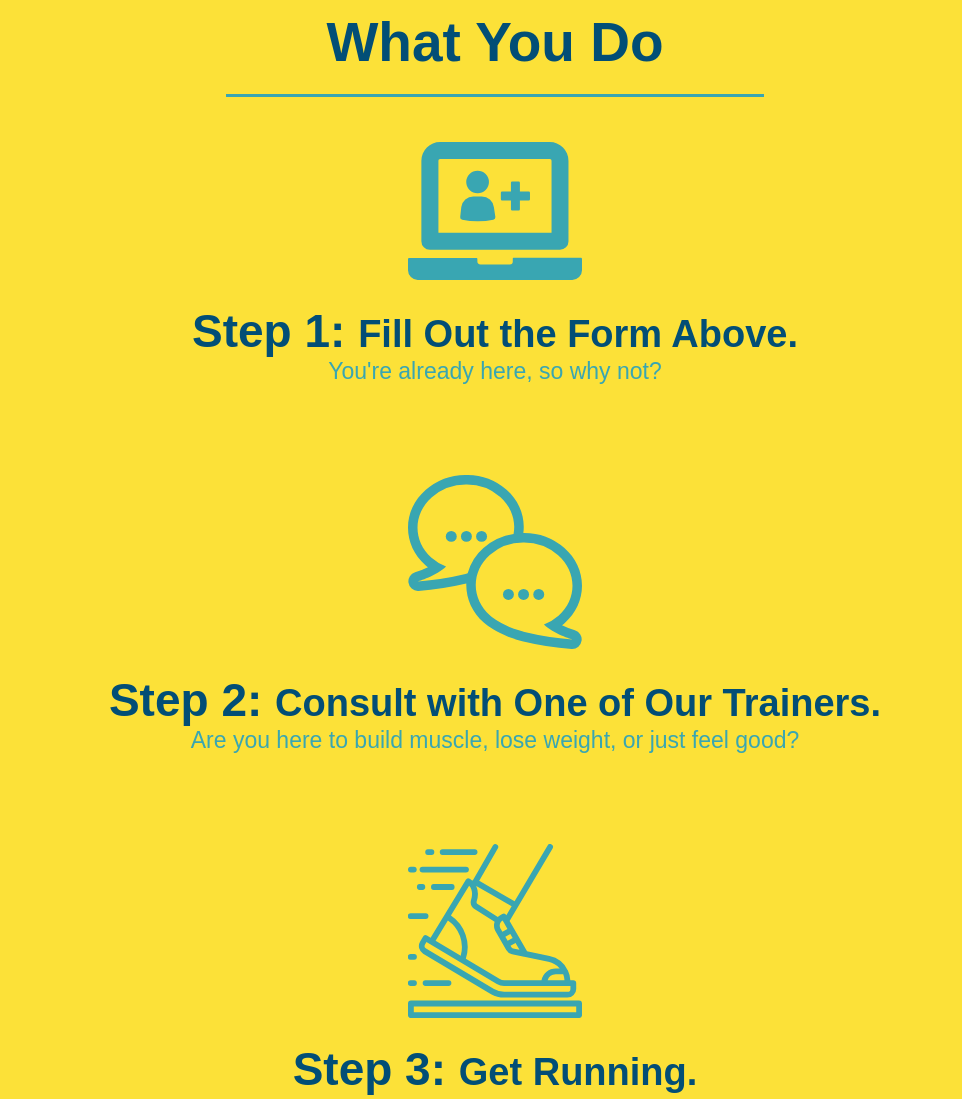
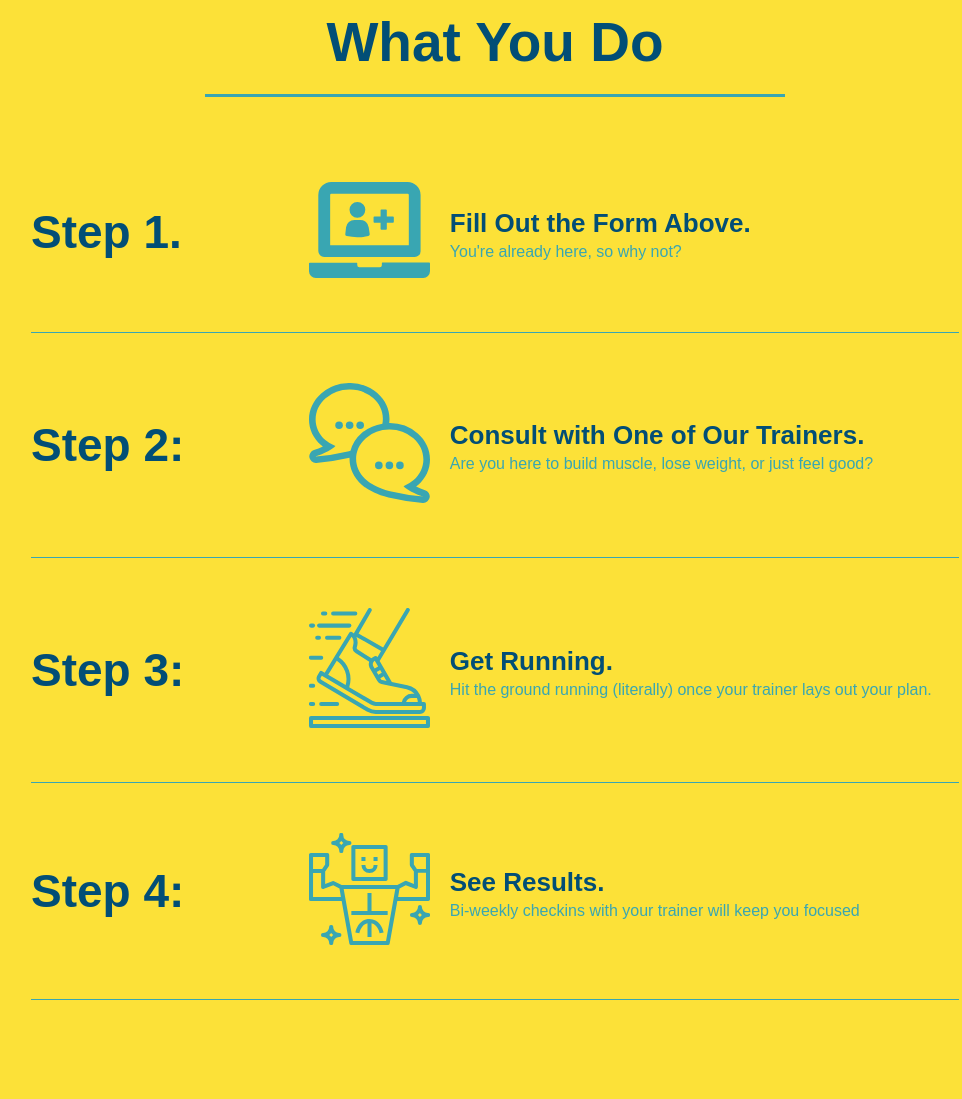
Before and after one commit to HabibJah1/run-buddy, a plain HTML site: page index.html in a window 1280 px wide. Shown: the part 1140-2239 px from the top of the page, without its empty margins (145-1107 px from the left). Drawn offline with Linux system fonts and the light colour scheme.

Commit message:
add flexbox to the steps

```diff
--- a/assets/css/style.css
+++ b/assets/css/style.css
@@ -1,8 +1,15 @@
+* {
+  margin: 0;
+  padding: 0;
+  box-sizing: border-box;
+}
+
 body {
   /* more on this crazy alphanumerical value in a minute! */
   color: #39a6b2;
   font-family: Arial, Helvetica, sans-serif;
 }
+
 /* apply styles to <header>*/
 header {
   padding: 20px 35px 20px 35px;
@@ -42,12 +49,6 @@ header nav ul li a {
   font-size: 1.55vw;
 }
 
-* {
-    margin: 0;
-    padding: 0;
-    box-sizing: border-box;
-}
-
 footer {
   display: flex;
   justify-content: space-between;
@@ -75,6 +76,7 @@ footer a {
 section {
   padding: 60px;
 }
+
 /* Hero Style Start */
 .hero {
   background-image: url(../images/hero-bg1.jpg);
@@ -115,6 +117,7 @@ section {
 .hero-form p {
   margin: 5px 0 15px 0;
 }
+
 /* Hero Style End */
 .form-input {
   border: 1px solid #024e76;
@@ -137,10 +140,8 @@ section {
   padding: 10px 20px;
   font-size: 16px;
 }
+
 /* HERO STYLES END */
-.intro {
-    text-align: center;
-}
 
 .intro h2 {
   font-size: 55px;
@@ -158,20 +159,22 @@ section {
   width: 80%;
   font-size: 20px;
   margin: 0 auto;
+  text-align: center;
 }
 
 .steps {
-    text-align: center;
   background: #fce138;
 }
 
 .section-title {
   font-size: 55px;
   color: #024e76;
-    margin-bottom: 35px;
-    padding: 0 100px 20px 100px;
   border-bottom: 3px solid;
-    display: inline-block;
+  padding-bottom: 20px;
+  text-align: center;
+  margin: 0 auto 35px auto;
+  width: 50%;
+
 }
 
 .primary-border {
@@ -182,32 +185,50 @@ section {
   border-color: #39a6b2;
 }
 
-  .steps div {
-    margin-bottom: 80px;
+.step {
+  margin: 50px auto;
+  padding-bottom: 50px;
+  width: 80%;
+  border-bottom: 1px solid #39a6b2;
+  display: flex;
+  flex-wrap: wrap;
+  align-items: center;
+  justify-content: space-between;
+}
+.step h3 {
+  color: #024e76;
+  font-size: 46px;
+  flex: 1 30%;
 }
 
-  .steps img {
-    width: 15%;
-    margin: 10px 0;
+.step-info {
+  display: flex;
+  flex-wrap: wrap;
+  align-items: center;
+  flex: 2 70%;
 }
 
-  .steps h3 {
-    color: #024e76;
-    font-size:  46px;
-    margin-top: 10px;
+.step-img {
+  flex: 1 12%;
+  margin-right: 20px;
 }
 
-  .steps p {
-    color: #39a6b2;
-    font-size: 23px;
+.step-img img {
+  max-width: 100%;
+}
+.step-text {
+  flex: 12;
 }
 
-  .steps span {
-    font-size: 38px;
+.steps-text p {
+  color: #39a6b2;
+  font-size: 18px;
 }
 
-  .trainers {
-    text-align: center;
+.step-text h4 {
+font-size: 26px;
+line-height: 1.5;
+color: #024e76;
 }
 
 .trainer {
@@ -255,9 +276,9 @@ section {
   font-size: 17px;
   line-height: 1.3;
 }
+
 /* REACH OUT STYLES START */
 .contact {
-    text-align: center;
   background: #024e76;
 }
 
@@ -284,7 +305,8 @@ section {
   font-size: 32px;
 }
 
-  .contact-info p, .contact-info address {
+.contact-info p,
+.contact-info address {
   margin: 20px 0;
   line-height: 1.5;
   font-size: 20px;
@@ -295,4 +317,7 @@ section {
   color: #fce138;
 }
 
+.flex-row {
+  display: flex;
+}
 /* REACH OUT STYLES END */
--- a/index.html
+++ b/index.html
@@ -1,10 +1,12 @@
 <!DOCTYPE html>
 <html lang="en">
+
 <head>
   <meta charset="UTF-8" />
   <title>Run Buddy</title>
-    <link rel="stylesheet" href= "assets\css\style.css"/>
+  <link rel="stylesheet" href="assets\css\style.css" />
 </head>
+
 <body>
   <!-- navigation -->
   <header>
@@ -36,7 +38,11 @@
     <div class="hero-cta">
       <h2>Start Building Habits.</h2>
       <p>
-          seitan heirloom post-ironic pop-up iPhone mlkshk hella selfies fashion axe occupy readymade put a bird on it messenger bag Wes Anderson Schlitz plaid Bushwick church-key lo-fi skateboard slow-carb hashtag trust fund Williamsburg biodiesel fixie farm-to-table 8-bit banjo XOXO Banksy chillwave bicycle rights retro cliche tattooed bespoke irony mumblecore Shoreditch deep v polaroid McSweeney's bitters cray gentrify tofu Marfa you probably haven't heard of them yr banh mi asymmetrical art party selvage letterpress High Life.
+        seitan heirloom post-ironic pop-up iPhone mlkshk hella selfies fashion axe occupy readymade put a bird on it
+        messenger bag Wes Anderson Schlitz plaid Bushwick church-key lo-fi skateboard slow-carb hashtag trust fund
+        Williamsburg biodiesel fixie farm-to-table 8-bit banjo XOXO Banksy chillwave bicycle rights retro cliche
+        tattooed bespoke irony mumblecore Shoreditch deep v polaroid McSweeney's bitters cray gentrify tofu Marfa you
+        probably haven't heard of them yr banh mi asymmetrical art party selvage letterpress High Life.
       </p>
     </div>
     <div class="hero-form">
@@ -45,23 +51,23 @@
       <!-- Add form element-->
       <form>
         <label for="name">Enter full name:</label>
-          <input type="text" placeholder="Your Name" name="name" id="name" class="form-input"/>
+        <input type="text" placeholder="Your Name" name="name" id="name" class="form-input" />
         <label for="email">Enter email address:</label>
-          <input type="email" placeholder="Email Address" name="email" id="email" class="form-input"/>
+        <input type="email" placeholder="Email Address" name="email" id="email" class="form-input" />
         <label for="phone">Enter a telephone number:</label>
-          <input type="tel" placeholder="Phone Number" name="phone" id="phone" class="form-input"/>
+        <input type="tel" placeholder="Phone Number" name="phone" id="phone" class="form-input" />
         <p>
           Have you worked out with a trainer before?
-            <input type="radio" name="trainer-confirm" id="trainer-yes"/>
+          <input type="radio" name="trainer-confirm" id="trainer-yes" />
           <label for="trainer-yes">Yes</label>
-            <input type="radio" name="trainer-confirm" id="trainer-no"/>
+          <input type="radio" name="trainer-confirm" id="trainer-no" />
           <label for="trainer-no">no</label>
         </p>
         <p>
           <label for="checkbox">
             I acknowledge that I am at least 18 years of age.
           </label>
-            <input type="checkbox" name="age-confirm" id="checkbox"/>
+          <input type="checkbox" name="age-confirm" id="checkbox" />
         </p>
         <button type="submit">
           Get running!
@@ -72,48 +78,95 @@
   <!-- end hero-->
   <!-- "what we do" section -->
   <section id="what-we-do" class="intro">
-        <h2 class="section-title primary-border">What We Do</h2>
+    <div class="flex-row">
+      <h2 class="section-title primary-border">
+        What We Do
+      </h2>
+    </div>
+    <div class="flex-row">
       <p>
-          butcher selfies chambray shabby chic gentrify readymade yr Echo Park XOXO Tumblr normcore Banksy direct trade Blue Bottle chillwave you probably haven't heard of them single-origin coffee Vice fanny pack fixie Odd Future Austin fingerstache pickled twee synth Wes Anderson Thundercats viral bitters flannel meggings narwhal Marfa Schlitz sustainable Intelligentsia umami deep v craft
+        butcher selfies chambray shabby chic gentrify readymade yr Echo Park XOXO Tumblr normcore Banksy direct trade
+        Blue
+        Bottle chillwave you probably haven't heard of them single-origin coffee Vice fanny pack fixie Odd Future Austin
+        fingerstache pickled twee synth Wes Anderson Thundercats viral bitters flannel meggings narwhal Marfa Schlitz
+        sustainable Intelligentsia umami deep v craft
       </p>
+    </div>
   </section>
   <!-- "what you do" section -->
   <section id="what-you-do" class="steps">
-        <h2 class="section-title secondary-border">What You Do</h2>
-        <div>
+    <div class="flex-row">
+      <h2 class="section-title secondary-border">
+        What You Do
+      </h2>
+    </div>
+
     <!-- insert this img element -->
-          <img src="./assets/images/step-1.svg" alt=""/>
-          <h3>Step 1: <span>Fill Out the Form Above.</span></h3>
+
+    <div class="step">
+      <h3>Step 1.</h3>
+      <div class="step-info">
+        <div class="step-img">
+        <img src="./assets/images/step-1.svg" alt="" />
+      </div>
+      <div class="step-text">
+      <h4>Fill Out the Form Above.</h4>
         <p>You're already here, so why not?</p>
       </div>
-        <div>
-          <img src="./assets/images/step-2.svg" alt=""/>
-          <h3>Step 2: <span>Consult with One of Our Trainers.</span></h3>
+    </div>
+    </div>
+    <div class="step">
+      <h3>Step 2:</h3>
+      <div class="step-info">
+        <div class="step-img">
+        <img src="./assets/images/step-2.svg" alt="" />
+      </div>
+      <div class="step-text">
+        <h4>Consult with One of Our Trainers.</h4>
         <p>Are you here to build muscle, lose weight, or just feel good?</p>
         </div>
-        <div>
-          <img src="./assets/images/step-3.svg" alt=""/>
-          <h3>Step 3: <span>Get Running.</span></h3>
+      </div>
+      </div>
+    <div class="step">
+      <h3>Step 3:</h3>
+      <div class="step-info">
+        <div class="step-img">
+          <img src="./assets/images/step-3.svg" alt="" />
+        </div>
+        <div class="step-text">
+          <h4>Get Running.</h4>
           <p>Hit the ground running (literally) once your trainer lays out your plan.</p>
         </div>
-        <div>
-          <img src="./assets/images/step-4.svg" alt=""/>
-          <h3>Step 4: See Results.</h3>
+      </div>
+    </div>
+    <div class="step">
+      <h3>Step 4:</h3>
+      <div class="step-info">
+        <div class="step-img">
+          <img src="./assets/images/step-4.svg" alt="" />
+        </div>
+        <div class="step-text">
+          <h4>See Results.</h4>
           <p>Bi-weekly checkins with your trainer will keep you focused</p>
+        </div>
+      </div>
     </div>
   </section>
   <!-- "meet the trainers" -->
   <section id="your-trainers" class="trainers">
+    <div class="flex-row">
       <h2 class="section-title primary-border">
         Meet The Trainers
       </h2>
+    </div>
     <article class="trainer">
       <img src="./assets/images/trainer-1.jpg" alt="Arron Stephens in his workout clothes, ready to pump iron" />
       <div class="trainer-bio text-left">
         <h3>Arron Stephens</h3>
         <h4>Speed / Strength</h4>
         <p>
-              Lorem ipsum, dolor sit amet consectetur adipisicing elit. Sequi neque animi quo cupiditate commodi saepe culpa sed
+          Lorem ipsum, dolor sit amet consectetur adipisicing elit. Sequi neque animi quo cupiditate commodi saepe culpa
+          sed
           itaque velit maiores optio dolorem excepturi aperiam dolores, voluptatibus suscipit amet quis repellat!
         </p>
       </div>
@@ -124,7 +177,8 @@
         <h3>Joanna Gill</h3>
         <h4>Endurance</h4>
         <p>
-      Lorem ipsum, dolor sit amet consectetur adipisicing elit. Sequi neque animi quo cupiditate commodi saepe culpa sed
+          Lorem ipsum, dolor sit amet consectetur adipisicing elit. Sequi neque animi quo cupiditate commodi saepe culpa
+          sed
           itaque velit maiores optio dolorem excepturi aperiam dolores, voluptatibus suscipit amet quis repellat!
         </p>
       </div>
@@ -133,26 +187,29 @@
 
     <!-- third trainer bio -->
     <article class="trainer">
-  <img src="./assets/images/trainer-3.jpg" alt="Harry Smith wearing a headband and lifting comically small pink weights" />
+      <img src="./assets/images/trainer-3.jpg"
+        alt="Harry Smith wearing a headband and lifting comically small pink weights" />
       <div class="trainer-bio text-left">
         <h3>Harry "the Headband" Smith</h3>
         <h4>Strength</h4>
         <p>
-      Lorem ipsum, dolor sit amet consectetur adipisicing elit. Sequi neque animi quo cupiditate commodi saepe culpa sed
+          Lorem ipsum, dolor sit amet consectetur adipisicing elit. Sequi neque animi quo cupiditate commodi saepe culpa
+          sed
           itaque velit maiores optio dolorem excepturi aperiam dolores, voluptatibus suscipit amet quis repellat!
         </p>
       </div>
     </article>
     <!-- "reach out" section -->
     <section id="reach-out" class="contact">
-        <h2 class="section-title secondary-border" >Reach Out</h2>
+      <div class="flex-row">
+        <h2 class="section-title secondary-border">Reach Out</h2>
+      </div>
       <div class="contact-info">
-          <iframe src="https://www.google.com/maps/embed?pb=!1m18!1m12!1m3!1d3147.1079747227936!2d-120.42364418397035!3d37.92790791110593!2m3!1f0!2f0!3f0!3m2!1i1024!2i768!4f13.1!3m3!1m2!1s0x8090c49129b6ac57%3A0xb56c7eb95a2cd8bd!2sMain%20St%2C%20California%2095327!5e0!3m2!1sen!2sus!4v1616426329495!5m2!1sen!2sus"
-        order:0;"
-          allowfullscreen=""
-          loading="lazy">
+        <iframe
+          src="https://www.google.com/maps/embed?pb=!1m18!1m12!1m3!1d3147.1079747227936!2d-120.42364418397035!3d37.92790791110593!2m3!1f0!2f0!3f0!3m2!1i1024!2i768!4f13.1!3m3!1m2!1s0x8090c49129b6ac57%3A0xb56c7eb95a2cd8bd!2sMain%20St%2C%20California%2095327!5e0!3m2!1sen!2sus!4v1616426329495!5m2!1sen!2sus"
+          order:0;" allowfullscreen="" loading="lazy">
         </iframe>
-          <div class="contact-info"/>
+        <div class="contact-info" />
         <h3>Run Buddy</h3>
         <p>
           Any questions or concerns before signing up?
@@ -160,10 +217,10 @@
           Let us know and we'll be happy to talk to you!
         </p>
         <address>
-              55 Main Street <br/>
-              Some Town, Ca <br/>
+          55 Main Street <br />
+          Some Town, Ca <br />
           12345<br />
-              P: 555.RUN.BUDZ (555.786.2839)<br/>
+          P: 555.RUN.BUDZ (555.786.2839)<br />
           E: <a href="mailto:info@runbuddy.io">info@runbuddy.io</a>
         </address>
       </div>
@@ -174,9 +231,10 @@
     <footer>
       <h2>❤️ Made with love by Run Buddy.</h2>
       <div>
-          <a href="#">Read Our Privacy Policy</a><br/>
+        <a href="#">Read Our Privacy Policy</a><br />
         &copy; 2019 Run Buddy, Inc.
       </div>
     </footer>
 </body>
+
 </html>
```
Lines whose indentation alone changed are shown as unchanged.
